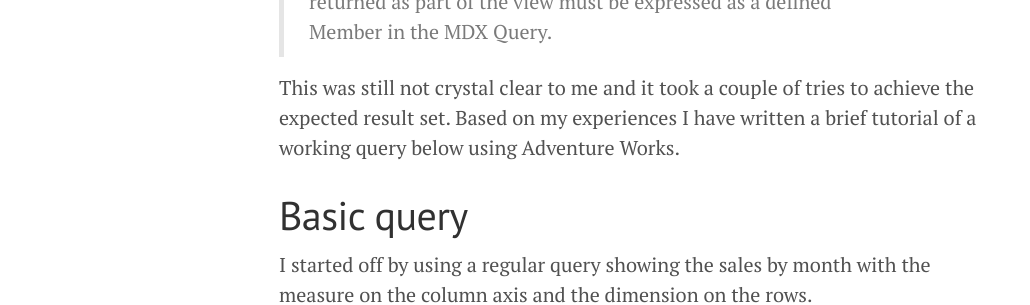
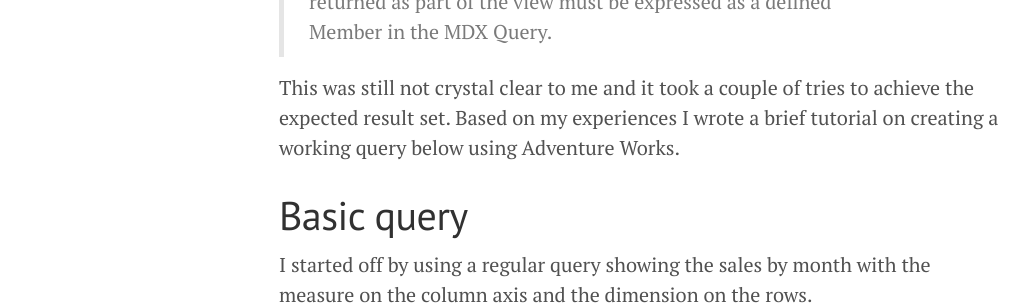
Before and after one commit to wikar/wikar.github.io, a Jekyll site: the page built from _posts/2015-07-08-datazen-and-analysis-services-how-to-create-a-data-view.markdown, in a window 1280 px wide and 900 px high, scrolled down 386 px. Shown: the part 186-491 px from the top of the window, without its empty margins (1-1031 px from the left). Built offline with Jekyll 4.4.1, drawn with Linux system fonts in a browser that asks for light colours; comment, search, counter and statistics services are not loaded.

Commit message:
Minor rewrite

```diff
--- a/_posts/2015-07-08-datazen-and-analysis-services-how-to-create-a-data-view.markdown
+++ b/_posts/2015-07-08-datazen-and-analysis-services-how-to-create-a-data-view.markdown
@@ -11,7 +11,7 @@ Datazen supports Analysis Services as a data source but creating the data views
 
 >Data View Query -The MDX query to perform. Must return a single table of data. Any Dimension hierarchy which needs to be returned as part of the view must be expressed as a defined Member in the MDX Query.
 
-This was still not crystal clear to me and it took a couple of tries to achieve the expected result set. Based on my experiences I have written a brief tutorial of a working query below using Adventure Works.
+This was still not crystal clear to me and it took a couple of tries to achieve the expected result set. Based on my experiences I wrote a brief tutorial on creating a working query below using Adventure Works.
 
 #Basic query
 
```
